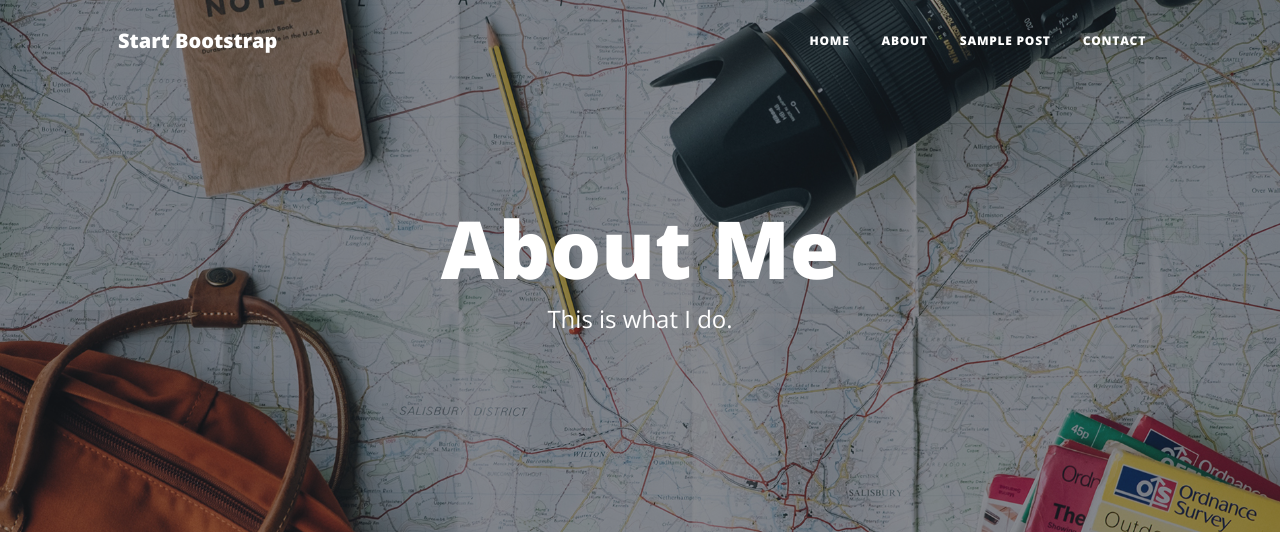
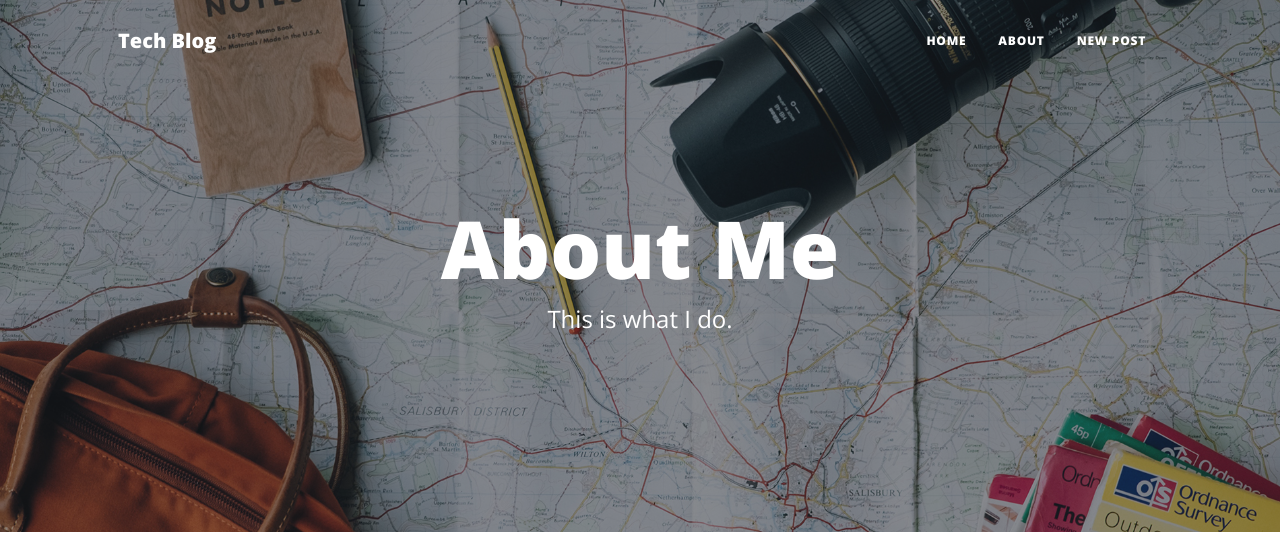
Before and after one commit to DataStax-Examples/django-cassandra-blog, a Django app: template templates/about.html in a window 1280 px wide. Shown: the top 536 px of the page. Run offline with Django 3.2, Linux system fonts and the light colour scheme; the template is opened without the code that fills it, so the values that code supplies are empty; some libraries are stand-ins or nearby versions.

Commit message:
Several improvements from my review: - no naked cql statements in the 'index' view - time-ordering of posts in the index view - no unnamed tuples to the rendering engine, used post objects directly - added a route to the 'about' page and small fixes to navbar/header - restored images in the html templates - readme: keyspace name changed - readme: mention of what SECRET_KEY is

```diff
--- a/blog/models.py
+++ b/blog/models.py
@@ -4,6 +4,7 @@ from datetime import datetime
 from cassandra.cqlengine import columns
 from django_cassandra_engine.models import DjangoCassandraModel
 
+
 class PostModel(DjangoCassandraModel):
     id = columns.UUID(primary_key=True, default=uuid.uuid4)
     title = columns.Text(required=True)
--- a/blog/urls.py
+++ b/blog/urls.py
@@ -4,5 +4,6 @@ from . import views
 urlpatterns = [
     path('', views.home, name='home'),
     path('newpost', views.newpost, name='newpost'),
-    path('posts/<str:pk>', views.posts, name='posts')
+    path('posts/<str:pk>', views.posts, name='posts'),
+    path('about', views.about, name='about')
 ]
--- a/techblog/settings.py
+++ b/techblog/settings.py
@@ -96,7 +96,9 @@ DATABASES = {
         'NAME': 'tech_blog',
         'OPTIONS': {
             'connection': {
-                'auth_provider': PlainTextAuthProvider(config("CLIENT_ID"), config("CLIENT_SECRET")),
+                'auth_provider': PlainTextAuthProvider(
+                    config("CLIENT_ID"), config("CLIENT_SECRET")
+                ),
                 'cloud': {
                     'secure_connect_bundle': config("BUNDLE_PATH")
                 }
--- a/templates/about.html
+++ b/templates/about.html
@@ -1,3 +1,5 @@
+{% load static %}
+
 <!DOCTYPE html>
 <html lang="en">
     <head>
@@ -13,29 +15,29 @@
         <link href="https://fonts.googleapis.com/css?family=Lora:400,700,400italic,700italic" rel="stylesheet" type="text/css" />
         <link href="https://fonts.googleapis.com/css?family=Open+Sans:300italic,400italic,600italic,700italic,800italic,400,300,600,700,800" rel="stylesheet" type="text/css" />
         <!-- Core theme CSS (includes Bootstrap)-->
-        <link href="css/styles.css" rel="stylesheet" />
+        <link href="{% static 'css/styles.css' %}" rel="stylesheet" />
     </head>
     <body>
         <!-- Navigation-->
         <nav class="navbar navbar-expand-lg navbar-light" id="mainNav">
             <div class="container px-4 px-lg-5">
-                <a class="navbar-brand" href="index.html">Start Bootstrap</a>
+                <a class="navbar-brand" href="">Tech Blog</a>
                 <button class="navbar-toggler" type="button" data-bs-toggle="collapse" data-bs-target="#navbarResponsive" aria-controls="navbarResponsive" aria-expanded="false" aria-label="Toggle navigation">
                     Menu
                     <i class="fas fa-bars"></i>
                 </button>
                 <div class="collapse navbar-collapse" id="navbarResponsive">
                     <ul class="navbar-nav ms-auto py-4 py-lg-0">
-                        <li class="nav-item"><a class="nav-link px-lg-3 py-3 py-lg-4" href="index.html">Home</a></li>
-                        <li class="nav-item"><a class="nav-link px-lg-3 py-3 py-lg-4" href="about.html">About</a></li>
-                        <li class="nav-item"><a class="nav-link px-lg-3 py-3 py-lg-4" href="post.html">Sample Post</a></li>
-                        <li class="nav-item"><a class="nav-link px-lg-3 py-3 py-lg-4" href="contact.html">Contact</a></li>
+                        <li class="nav-item"><a class="nav-link px-lg-3 py-3 py-lg-4" href="/">Home</a></li>
+                        <li class="nav-item"><a class="nav-link px-lg-3 py-3 py-lg-4" href="about">About</a></li>
+                        <!-- <li class="nav-item"><a class="nav-link px-lg-3 py-3 py-lg-4" href="post.html">Sample Post</a></li> -->
+                        <li class="nav-item"><a class="nav-link px-lg-3 py-3 py-lg-4" href="newpost">New Post</a></li>
                     </ul>
                 </div>
             </div>
         </nav>
         <!-- Page Header-->
-        <header class="masthead" style="background-image: url('assets/img/about-bg.jpg')">
+        <header class="masthead" style="background-image: url({% static 'assets/img/about-bg.jpg' %})">
             <div class="container position-relative px-4 px-lg-5">
                 <div class="row gx-4 gx-lg-5 justify-content-center">
                     <div class="col-md-10 col-lg-8 col-xl-7">
```
Also changed, not shown: blog/views.py (+19 -16 lines), templates/index.html (+7 -7 lines), templates/newpost.html (+4 -4 lines), templates/post.html (+5 -5 lines), README.md.
